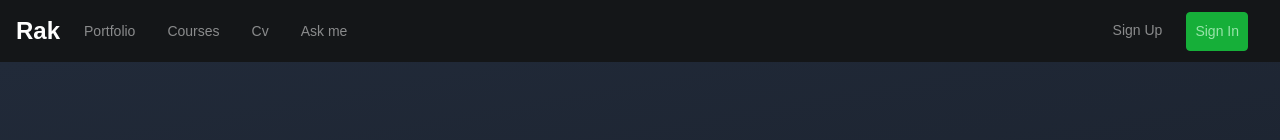
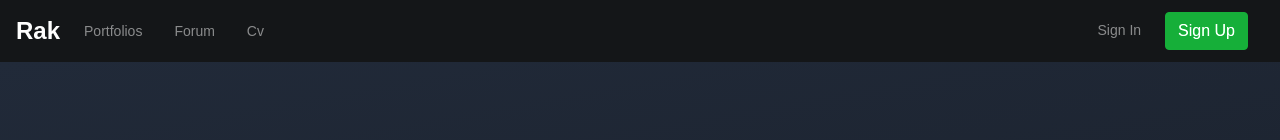
Before and after one commit to rakeshpetit/next-app, a Next.js app: page / in a window 1280 px wide. Shown: the top 140 px of the page. Built offline with nearby package versions, Linux system fonts and the light colour scheme; grey boxes are pictures that could not be loaded.

Commit message:
Links for navigation and new pages

```diff
--- a/components/nav.js
+++ b/components/nav.js
@@ -1,36 +1,48 @@
-const Nav = () => (
-    <div className="navbar-wrapper">
-        <nav className="navbar navbar-expand-lg navbar-dark fj-mw9">
-            <a className="navbar-brand mr-3 font-weight-bold" href="#">Rak</a>
-            <button className="navbar-toggler" type="button" data-toggle="collapse" data-target="#navbarSupportedContent" aria-controls="navbarSupportedContent" aria-expanded="false" aria-label="Toggle navigation">
-                <span className="navbar-toggler-icon"></span>
-            </button>
 
-            <div className="collapse navbar-collapse" id="navbarSupportedContent">
-                <ul className="navbar-nav">
-                    <li className="nav-item mr-3">
-                        <a className="nav-link" href="#">Portfolio</a>
-                    </li>
-                    <li className="nav-item mr-3">
-                        <a className="nav-link" href="#">Courses</a>
-                    </li>
-                    <li className="nav-item mr-3">
-                        <a className="nav-link" href="#">Cv</a>
-                    </li>
-                    <li className="nav-item mr-3">
-                        <a className="nav-link" href="#">Ask me</a>
-                    </li>
-                </ul>
-                <ul className="navbar-nav ml-auto">
-                    <li className="nav-item mr-3">
-                        <a className="nav-link" href="#">Sign Up</a>
-                    </li>
-                    <li className="nav-item mr-3">
-                        <a className="nav-link btn btn-success bg-green-2 bright" href="#">Sign In</a>
-                    </li>
-                </ul>
-            </div>
-        </nav>
-    </div>
-)
-export default Nav
+
+import { Navbar, Nav } from 'react-bootstrap';
+import Link from 'next/link'
+
+const AppLink = ({ children, className, href }) =>
+    <Link href={href}>
+        <a className={className}>{children}</a>
+    </Link>
+
+const AppNavbar = () => {
+
+    return (
+        <div className="navbar-wrapper">
+            <Navbar expand="lg" className="navbar-dark fj-mw9">
+                <AppLink
+                    href="/"
+                    className="navbar-brand mr-3 font-weight-bold">
+                    Rak
+                </AppLink>
+                <Navbar.Toggle />
+                <Navbar.Collapse>
+                    <Nav className="mr-auto">
+                        <AppLink href="/portfolios" className="nav-link mr-3">
+                            Portfolios
+            </AppLink>
+                        <AppLink href="/forum/categories" className="nav-link mr-3">
+                            Forum
+            </AppLink>
+                        <AppLink href="/cv" className="mr-3 nav-link">
+                            Cv
+            </AppLink>
+                    </Nav>
+                    <Nav>
+                        <AppLink href="/login" className="mr-3 nav-link">
+                            Sign In
+            </AppLink>
+                        <AppLink href="/register" className="mr-3 btn btn-success bg-green-2 bright">
+                            Sign Up
+            </AppLink>
+                    </Nav>
+                </Navbar.Collapse>
+            </Navbar>
+        </div>
+    )
+}
+
+export default AppNavbar;
--- a/package.json
+++ b/package.json
@@ -11,6 +11,7 @@
     "bootstrap": "^4.5.2",
     "next": "9.5.2",
     "react": "16.13.1",
+    "react-bootstrap": "^1.3.0",
     "react-dom": "16.13.1",
     "sass": "^1.26.10"
   }
--- /dev/null
+++ b/pages/cv.js
@@ -0,0 +1,6 @@
+
+const cv = () => (
+    <div>CV page</div>
+)
+
+export default cv
--- /dev/null
+++ b/pages/register.js
@@ -0,0 +1,6 @@
+
+const register = () => (
+    <div>Register a user</div>
+)
+
+export default register
```
Also changed, not shown: 1 other file (tests, documents, lock files or other folders).
